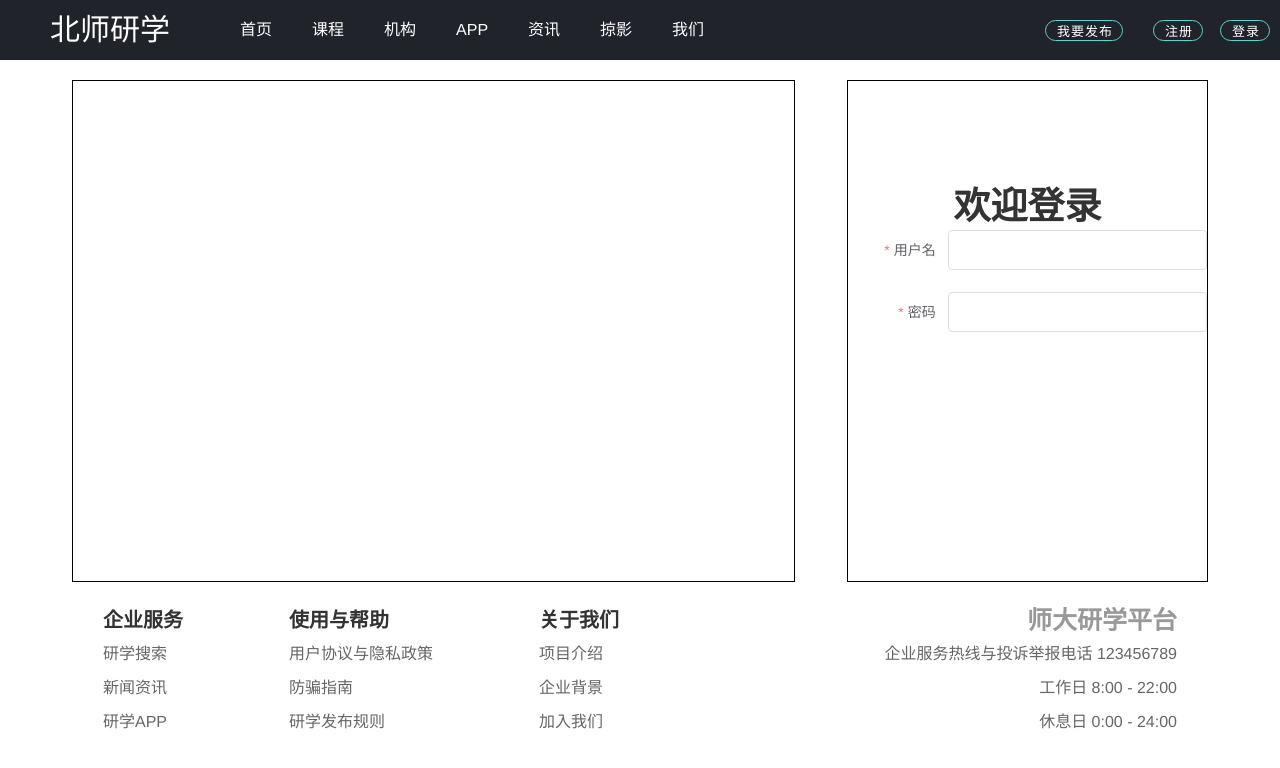
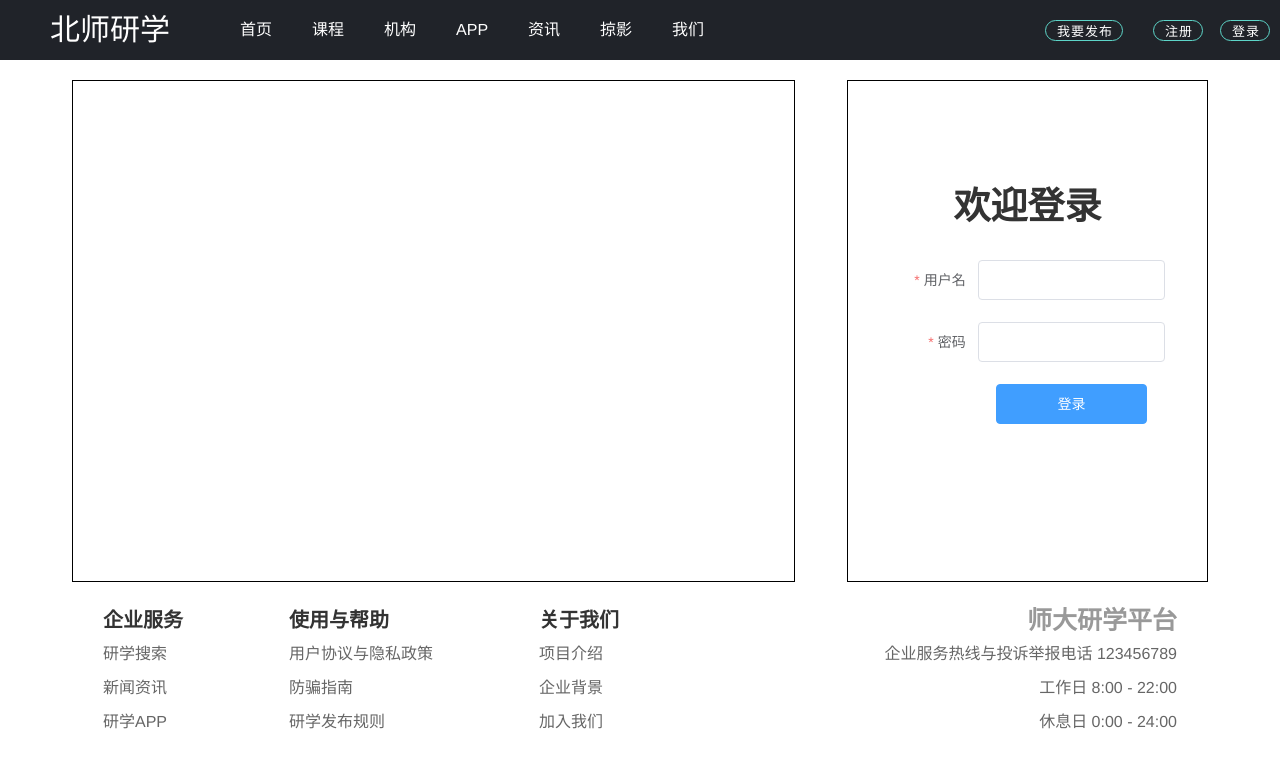
Before and after one commit to ResearchStudy/BNUZ-Research-Vue, a Vue app: page /login in a window 1280 px wide. Shown: the top 768 px of the page. Built offline with nearby package versions, Linux system fonts and the light colour scheme.

Commit message:
[Dean]: Add Login and Register Api and its related form component

```diff
--- /dev/null
+++ b/src/api/user.js
@@ -0,0 +1,18 @@
+import request from '../utils/request'
+const prefix = '/accounts'
+
+export function login(data) {
+    return request({
+        url: `${prefix}/login/common`,
+        method: 'post',
+        data: data
+    })
+}
+
+export function register(data) {
+    return request({
+        url: `${prefix}/register`,
+        method: 'post',
+        data: data
+    })
+}
--- a/src/pages/Login.vue
+++ /dev/null
@@ -1,47 +0,0 @@
-<template>
-    <div>
-        <el-row>
-            <el-col :span="14" :offset="1"><div class="banner ">
-            </div></el-col>
-            <el-col :span="7" :offset="1"><div class="banner ">
-                <div style="text-align: center;font-size: 37px;font-weight: bold;padding-top: 95px">欢迎登录</div>
-                <div>
-                    <el-form :model="loginForm" :rules="rules" ref="loginForm" label-width="100px" >
-                        <el-form-item label="用户名" prop="name">
-                            <el-input v-model="loginForm.name"></el-input>
-                        </el-form-item><el-form-item label="密码" prop="password">
-                            <el-input v-model="loginForm.password" type="password"></el-input>
-                        </el-form-item>
-                    </el-form>
-                </div>
-            </div></el-col>
-        </el-row>
-    </div>
-</template>
-
-<script>
-
-    export default {
-        name: "Login",
-        data(){
-            return {
-                loginForm: {
-                    name: '',
-                    password: ''
-                },
-                rules: {
-                    name: [{ required: true, message: '请输入用户名', trigger: 'blur' }],
-                    password: [{ required: true, message: '请输入密码', trigger: 'blur' }],
-                }
-            }
-        }
-    }
-</script>
-
-<style scoped>
-
-.banner {
-    height: 500px;
-    border: 1px solid black;
-}
-</style>
--- /dev/null
+++ b/src/pages/LoginOrRegister.vue
@@ -0,0 +1,70 @@
+<template>
+    <div>
+        <el-row>
+            <el-col :span="14" :offset="1"><div class="banner ">
+            </div></el-col>
+            <el-col :span="7" :offset="1"><div class="banner ">
+                <div style="text-align: center;font-size: 37px;font-weight: bold;padding-top: 95px">欢迎{{modulesName}}</div>
+                <div>
+                    <el-form :model="form" :rules="rules" ref="form" label-width="100px" style="width: 80%;padding: 30px">
+                        <el-form-item label="用户名" prop="key">
+                            <el-input v-model="form.key"></el-input>
+                        </el-form-item><el-form-item label="密码" prop="password">
+                            <el-input v-model="form.password" type="password"></el-input>
+                        </el-form-item>
+                        <div style="display: flex;justify-content: center;padding-left: 100px;">
+                            <el-button type="primary" style="width: 80%" @click="dispatchSubmit()">{{modulesName}}</el-button>
+                        </div>
+                    </el-form>
+                </div>
+            </div></el-col>
+        </el-row>
+    </div>
+</template>
+
+<script>
+    import {login, register} from '@/api/user'
+    export default {
+        name: "LoginOrRegister",
+        data(){
+            return {
+                form: {
+                    key: '',
+                    password: ''
+                },
+                rules: {
+                    key: [{ required: true, message: '请输入用户名', trigger: 'blur' }],
+                    password: [{ required: true, message: '请输入密码', trigger: 'blur' }],
+                },
+                modulesName: this.$route.fullPath.replace("/", "") === 'login' ? '登录' : '注册'
+            }
+        },
+        methods:{
+            login(){
+                login({...this.form, remember: false}).then((res) => {
+                    console.log(res)
+                })
+            },
+            register(){
+                register({...this.form, username: this.form.key}).then((res) => {
+                    console.log(res)
+                })
+            },
+            dispatchSubmit(){
+                if(this.$route.fullPath.replace("/", "") === 'login'){
+                    this.login();
+                }else{
+                    this.register();
+                }
+            }
+        }
+    }
+</script>
+
+<style scoped>
+
+.banner {
+    height: 500px;
+    border: 1px solid black;
+}
+</style>
--- a/src/router/index.js
+++ b/src/router/index.js
@@ -1,7 +1,7 @@
 import VueRouter from "vue-router";
 import Vue from 'vue'
 import index from "@/pages/index";
-import Login from "@/pages/Login";
+import LoginOrRegister from "@/pages/LoginOrRegister";
 import Index from '@/pages/Admin/Index/index'
 import Home from '@/pages/Admin/Home/index'
 import TabsManager from '@/pages/Admin/TabsManager/index'
@@ -15,7 +15,8 @@ const routes = [
         path: '/',
         component: index,
         children: [
-            {path: 'login', component: Login}
+            {path: 'login', component: LoginOrRegister},
+            {path: 'register', component: LoginOrRegister},
         ]
     }, {
         path: '/admin', component: Index, children: [
--- /dev/null
+++ b/src/utils/request.js
@@ -0,0 +1,60 @@
+import axios from 'axios'
+import { Message } from 'element-ui'
+
+const service = axios.create({
+    baseURL: '/api',
+    timeout: 5000
+})
+
+// request interceptor
+service.interceptors.request.use(
+    config => {
+        // if (localStorage.getItem('token')) {
+        //     config.headers['Authorization'] = 'Bearer ' + localStorage.getItem('token')
+        // }
+        return config
+    },
+    error => {
+        console.log(error)
+        return Promise.reject(error)
+    }
+)
+
+// response interceptor
+service.interceptors.response.use(
+    /**
+     * If you want to get http information such as headers or status
+     * Please return  response => response
+     */
+
+    /**
+     * Determine the request status by custom code
+     * Here is just an example
+     * You can also judge the status by HTTP Status Code
+     */
+    response => {
+        const res = response.data
+        if (res.error) {
+            Message({
+                message: res.error,
+                type: 'error',
+                duration: 5 * 1000
+            })
+            return Promise.reject(new Error(res.error || 'Error'))
+        } else {
+            return res
+        }
+    },
+    error => {
+        Message({
+            message: error.message,
+            type: 'error',
+            duration: 5 * 1000
+        })// for debug
+        return Promise.reject(error)
+    }
+)
+
+
+
+export default service
```
